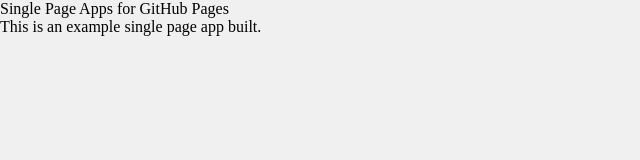
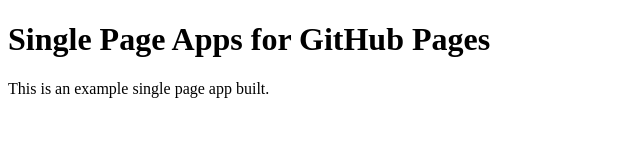
Before and after one commit to gtwright/spa-test, a React app: page index.html in a window 1280 px wide. Shown: the whole page, without its empty margins (0-640 px from the left). Built offline with nearby package versions, Linux system fonts and the light colour scheme.

Commit message:
delete styles

```diff
--- a/index.html
+++ b/index.html
@@ -3,58 +3,6 @@
   <head>
     <meta charset="utf-8">
     <meta name="viewport" content="width=device-width, initial-scale=1">
-    <title>Single Page Apps for GitHub Pages</title>
-    <meta name="description" content="Lightweight solution for deploying single page apps with GitHub Pages. Code and concept by Rafael Pedicini.">
-
-    <style>
-      html, body, div, span, a, p, ul, li, h1, code, nav {
-        margin: 0;
-        border: 0;
-        padding: 0;
-        box-sizing: inherit;
-        font: inherit;
-        text-decoration: inherit;
-        text-align: inherit;
-        color: inherit;
-        background: transparent;
-      }
-      /*pass window height (w/o scroll bars) down to react app, note can't use vh becasue that
-      includes scroll bars and mobile browser footer, etc so doesn't give viewable area*/
-      html, body { height: 100%; }
-      html { background-color: rgb(0, 120, 0); }
-      #root { background-color: #F0F0F0; min-height: 100%; }
-
-      /*required for IE/Edge to be compatible with left:50vw & transform:translate(-50%, 0),
-      otherwise there is a phantom div on the right side of the screen (from the left:50vw),
-      that the window will scroll to. Note the left:50vw and transform is used to center content
-      horizaontally based on vw to prevent content jump when vertical scroll bar show/hide.*/
-      body { overflow-x: hidden; }
-    </style>
-
-    <!-- start favicon -->
-   <!--  <link rel="apple-touch-icon" sizes="57x57" href="http://favicon.rafrex.com/green-grid-144-168-192/apple-touch-icon-57x57.png">
-    <link rel="apple-touch-icon" sizes="60x60" href="http://favicon.rafrex.com/green-grid-144-168-192/apple-touch-icon-60x60.png">
-    <link rel="apple-touch-icon" sizes="72x72" href="http://favicon.rafrex.com/green-grid-144-168-192/apple-touch-icon-72x72.png">
-    <link rel="apple-touch-icon" sizes="76x76" href="http://favicon.rafrex.com/green-grid-144-168-192/apple-touch-icon-76x76.png">
-    <link rel="apple-touch-icon" sizes="114x114" href="http://favicon.rafrex.com/green-grid-144-168-192/apple-touch-icon-114x114.png">
-    <link rel="apple-touch-icon" sizes="120x120" href="http://favicon.rafrex.com/green-grid-144-168-192/apple-touch-icon-120x120.png">
-    <link rel="apple-touch-icon" sizes="144x144" href="http://favicon.rafrex.com/green-grid-144-168-192/apple-touch-icon-144x144.png">
-    <link rel="apple-touch-icon" sizes="152x152" href="http://favicon.rafrex.com/green-grid-144-168-192/apple-touch-icon-152x152.png">
-    <link rel="apple-touch-icon" sizes="180x180" href="http://favicon.rafrex.com/green-grid-144-168-192/apple-touch-icon-180x180.png">
-    <link rel="icon" type="image/png" href="http://favicon.rafrex.com/green-grid-144-168-192/favicon-32x32.png" sizes="32x32">
-    <link rel="icon" type="image/png" href="http://favicon.rafrex.com/green-grid-144-168-192/favicon-194x194.png" sizes="194x194">
-    <link rel="icon" type="image/png" href="http://favicon.rafrex.com/green-grid-144-168-192/favicon-96x96.png" sizes="96x96">
-    <link rel="icon" type="image/png" href="http://favicon.rafrex.com/green-grid-144-168-192/android-chrome-192x192.png" sizes="192x192">
-    <link rel="icon" type="image/png" href="http://favicon.rafrex.com/green-grid-144-168-192/favicon-16x16.png" sizes="16x16">
-
-    <link rel="manifest" href="http://favicon.rafrex.com/green-grid-144-168-192/manifest.json">
-    <link rel="mask-icon" href="http://favicon.rafrex.com/green-grid-144-168-192/safari-pinned-tab.svg" color="#00a800">
-    <link rel="shortcut icon" href="http://favicon.rafrex.com/green-grid-144-168-192/favicon.ico">
-    <meta name="msapplication-TileColor" content="#000000">
-    <meta name="msapplication-TileImage" content="http://favicon.rafrex.com/green-grid-144-168-192/mstile-144x144.png"> -->
-    <!-- <meta name="msapplication-config" content="http://favicon.rafrex.com/green-grid-144-168-192/browserconfig.xml"> -->
-    <meta name="theme-color" content="#000000">
-    <!-- end favicon -->
 
     <!-- Start Single Page Apps for GitHub Pages -->
     <script type="text/javascript">
```
